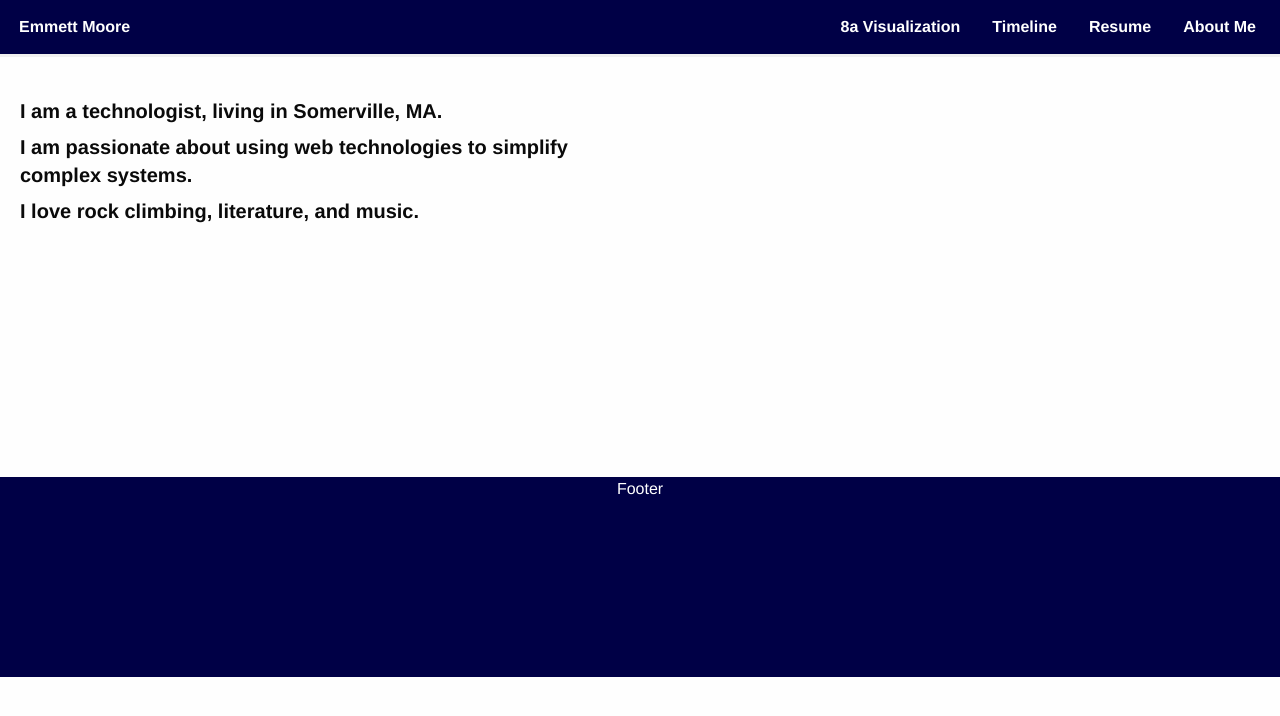
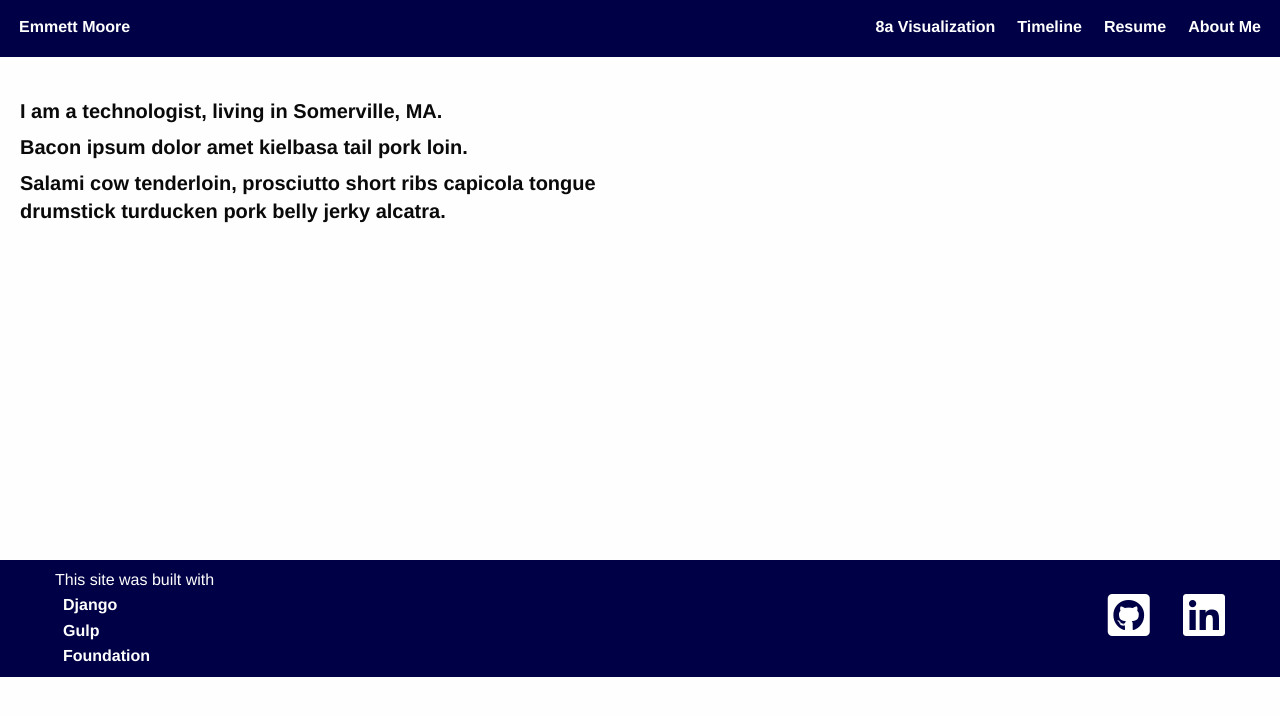
Before and after one commit to emmettmoore/personal-site, a Django app: page / in a window 1280 px wide. Shown: the top 716 px of the page. Run offline with Django 3.2, Linux system fonts and the light colour scheme; style sheets or scripts are compiled from the project's sources; some libraries are stand-ins or nearby versions.

Commit message:
link to social. improve footer. split up scss files

```diff
--- a/ebase/main/static/main/scss/app.scss
+++ b/ebase/main/static/main/scss/app.scss
@@ -1,30 +1,31 @@
-.top-bar, .top-bar ul {
-  background-color: #000046;
+@import 'eb-colors';
+
+nav.top-bar {
+  border-bottom: 3px solid $eb-blue;
+  background-color: $eb-blue;
+
+  ul.dropdown.menu {
+    background-color: $eb-blue;
+  }
+
+  li {
+    &.top-bar-title {
+      padding: 11px 20px 11px 11px;
+      color: $eb-white;
+    }
+    > a {
+      font-weight: 700;
+      margin: 11px 11px 5px 11px;
+      padding: 0px 0px 6px 0px;
+      &:hover {
+        padding: 0px 0px 4px 0px;
+        border-bottom: 2px solid $eb-orange;
+      }
+    }
+  }
 }
 
-.top-bar {
-  border-bottom: 3px solid #F0F0F0;
-}
-
-
-li.top-bar-title {
-  padding: 11px 20px 11px 11px;
-  color: white;
-}
-
-li > a {
-  color: white;
-  font-weight: 700;
-}
-
-li > a:hover {
-  color: white;
-  border-bottom: 2px solid #e08002;
-  font-weight: 700;
-}
-
-
-.main-content {
+.body-wrapper {
   position: relative;
   margin: 0;
   padding-bottom: 6rem;
@@ -32,27 +33,31 @@ li > a:hover {
   font-family: "Helvetica Neue", Arial, sans-serif;
 }
 
-.main-content-body {
+.about-me {
   padding-bottom: 348px;
   padding-top: 40px;
   max-width: 50%;
 }
 
-.main-content-footer {
+.footer {
   position: absolute;
   left: 0;
   bottom: 0;
-  height: 200px;
   width: 100%;
-  background-color: #000046;
-  color: white;
-  text-align: center;
+  background-color: $eb-blue;
+  color: $eb-white;
+  .about-site {
+    padding-top: 8px;
+    text-align: left;
+    > ul {
+      margin: 0px 0px 8px 8px;
+    }
+    li {
+      list-style-type: none;
+    }
+  }
+  .social {
+    text-align: right;
+    padding-top: 21px;
+  }
 }
-
-.medium-space-left {
-  margin-left: 20px;
-}
-
-.bold {
-  font-weight: 700;
-}
--- /dev/null
+++ b/ebase/main/static/main/scss/eb-colors.scss
@@ -0,0 +1,3 @@
+$eb-blue: #000046;
+$eb-orange: #E08002;
+$eb-white: #FFFFFF;
--- /dev/null
+++ b/ebase/main/static/main/scss/eb-core.scss
@@ -0,0 +1,21 @@
+@import 'eb-colors';
+.medium-space-left {
+  margin-left: 20px;
+}
+
+.bold {
+  font-weight: 700;
+}
+
+.icon-wrapper {
+  margin-top: 10px;
+  font-size: 3em;
+  .fab:hover {
+    color: $eb-orange;
+  }
+}
+
+a, a:hover {
+  color: $eb-white !important;
+
+}
--- a/ebase/main/templates/main/base.html
+++ b/ebase/main/templates/main/base.html
@@ -4,7 +4,9 @@
   <head>
     <title>Foo</title>
     {% block foundation %}
+    <link href="https://use.fontawesome.com/releases/v5.0.8/css/all.css" rel="stylesheet">
     <link rel="stylesheet" type="text/css" href="{% static "main/lib/foundation/css/foundation.css" %}">
+    <link rel="stylesheet" type="text/css" href="{% static "main/build/css/eb-core.css" %}">
     <link rel="stylesheet" type="text/css" href="{% static "main/build/css/app.css" %}">
 
       <script type="text/javascript" src="{% static "main/lib/jquery/jquery.min.js" %}"></script>
--- a/ebase/main/templates/main/home.html
+++ b/ebase/main/templates/main/home.html
@@ -1,18 +1,33 @@
 {% extends "main/base.html" %}
 {% load staticfiles %}
 {% block main_content %}
-<div class="main-content">
-  <div class="main-content-body">
+<div class="body-wrapper">
+  <div class="about-me">
     <div class="medium-space-left">
       <h5 class="bold">I am a technologist, living in Somerville, MA.</h5>
-      <h5 class="bold">I am passionate about using web technologies to simplify complex systems.</h5>
-      <h5 class="bold">I love rock climbing, literature, and music.</h5>
+      <h5 class="bold">Bacon ipsum dolor amet kielbasa tail pork loin.</h5>
+      <h5 class="bold">Salami cow tenderloin, prosciutto short ribs capicola tongue drumstick turducken pork belly jerky alcatra.</h5>
     </div>
   </div>
-  <div class="main-content-footer">
-    Footer
-    <link href="{% static "main/assets/github-mark.png" %}"
-          rel="icon" type="image/png" sizes="16x16">
+  <div class="footer">
+    <div class="row">
+      <div class="about-site columns small-6">
+        This site was built with
+        <ul class="bold">
+          <li>Django</li>
+          <li>Gulp</li>
+          <li>Foundation</li>
+        </ul>
+      </div>
+      <div class="social columns small-6">
+        <a class="icon-wrapper" href="https://www.github.com/ewmoore823" target="_blank">
+          <i class="fab fa-github-square"></i>
+        </a>
+        <a class="icon-wrapper medium-space-left" href="https://www.linkedin.com/in/emmett-moore" target="_blank">
+          <i class="fab fa-linkedin"></i>
+        </a>
+      </div>
+    </div>
   </div>
 </div>
 {% endblock main_content %}
```
